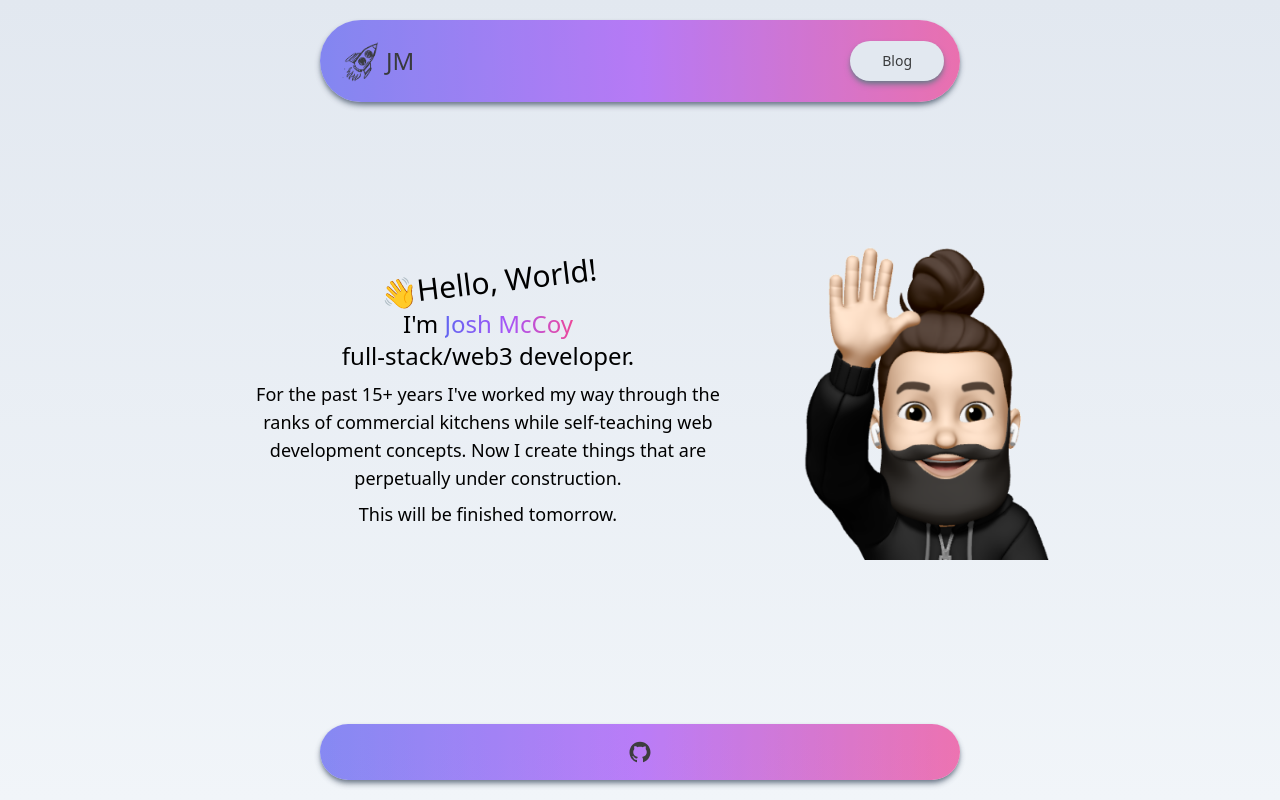
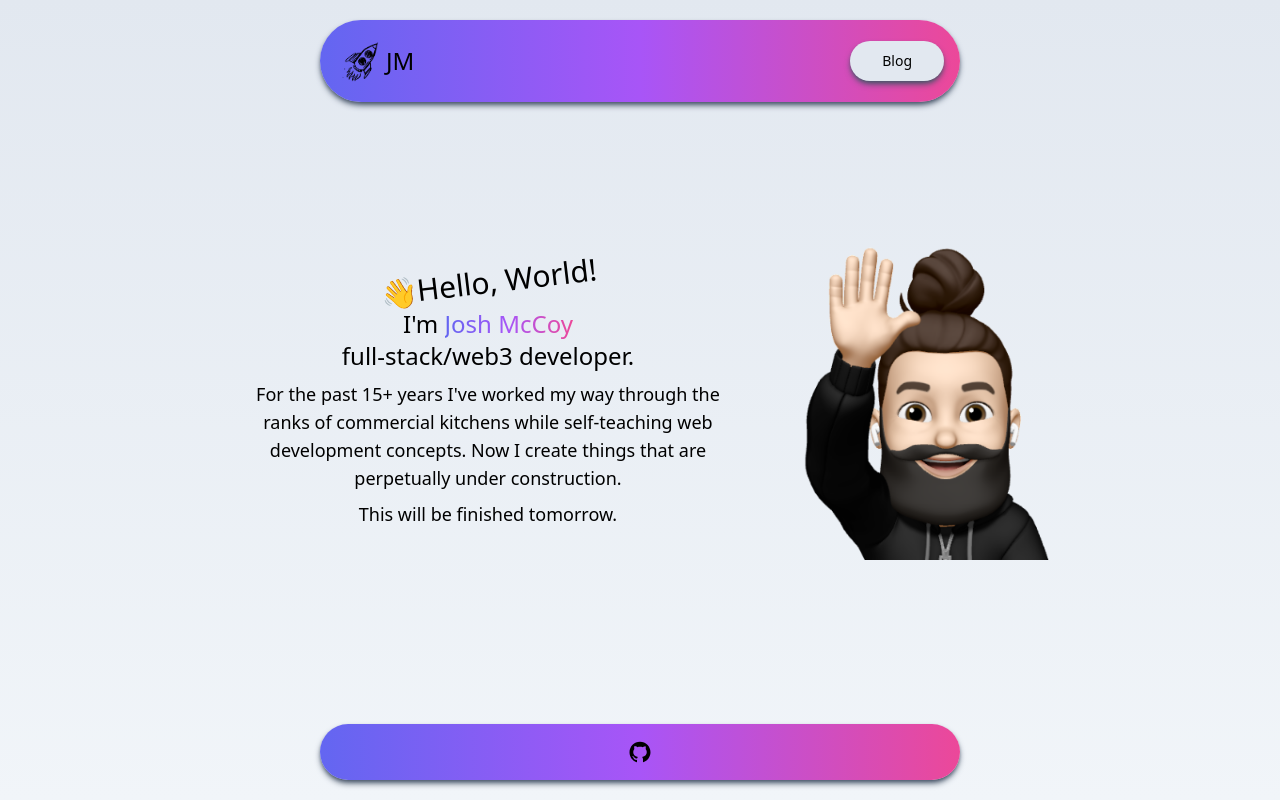
Before and after one commit to joshmccoydev/joshmccoy.dev, a Next.js app: page / in a window 1280 px wide. Built offline with nearby package versions, Linux system fonts and the light colour scheme.

Commit message:
removed opacity

```diff
--- a/app/layout.js
+++ b/app/layout.js
@@ -16,7 +16,7 @@ export default function RootLayout({ children }) {
     <html lang="en" className="h-screen">
       <body className="overflow-hidden bg-gradient-to-b from-slate-200 to-slate-100 dark:bg-gradient-to-b dark:from-black dark:to-slate-900 dark:text-slate-300">
         <div className="z-50">
-          <nav className="mx-auto opacity-75 w-5/6 md:w-2/3 lg:w-1/2 p-4 mt-5 dark:bg-none dark:bg-slate-800 bg-gradient-to-r from-indigo-500 via-purple-500 to-pink-500 justify-between rounded-full flex shadow-md shadow-slate-600">
+          <nav className="mx-auto w-5/6 md:w-2/3 lg:w-1/2 p-4 mt-5 dark:bg-none dark:bg-slate-800 bg-gradient-to-r from-indigo-500 via-purple-500 to-pink-500 justify-between rounded-full flex shadow-md shadow-slate-600">
             <Link href="/">
               <span className="flex">
                 <Image src={logoblack} className="mx-auto rounded-full block dark:hidden"
@@ -32,7 +32,7 @@ export default function RootLayout({ children }) {
             </Link>
 
             <Link href="https://blog.joshmccoy.dev" className="my-auto">
-              <Button className="bg-transparent opacity-100 z-100 px-8 shadow-md shadow-slate-600 rounded-3xl text-slate bg-slate-200 text-black dark:bg-gradient-to-r dark:from-indigo-500 dark:via-purple-500 dark:to-pink-500 dark:text-slate-300">
+              <Button className="bg-transparent px-8 shadow-md shadow-slate-600 rounded-3xl text-slate bg-slate-200 text-black dark:bg-gradient-to-r dark:from-indigo-500 dark:via-purple-500 dark:to-pink-500 dark:text-slate-300">
                 Blog
               </Button>
             </Link>
@@ -40,7 +40,7 @@ export default function RootLayout({ children }) {
         </div>
         {children}
         <div className="w-full fixed bottom-5">
-          <footer className="w-5/6 md:w-2/3 lg:w-1/2 mx-auto opacity-75">
+          <footer className="w-5/6 md:w-2/3 lg:w-1/2 mx-auto">
             <ul className="dark:bg-none dark:bg-slate-800 bg-gradient-to-r from-indigo-500 via-purple-500 to-pink-500 justify-center rounded-full shadow-md shadow-slate-600 flex gap-2 py-4 text-2xl">
 
               {/* Fix these links */}
```
